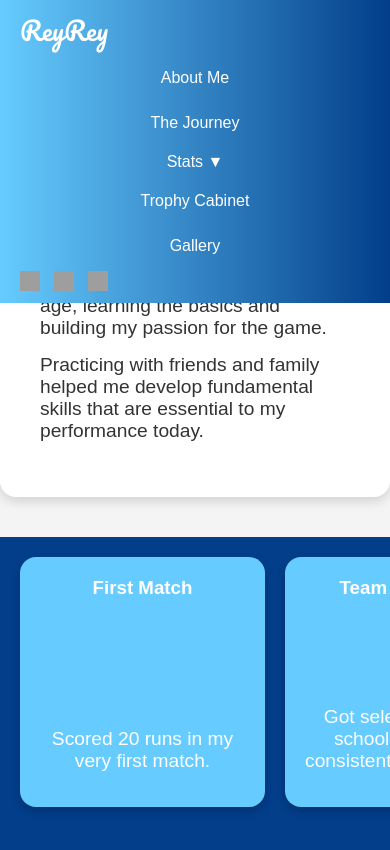
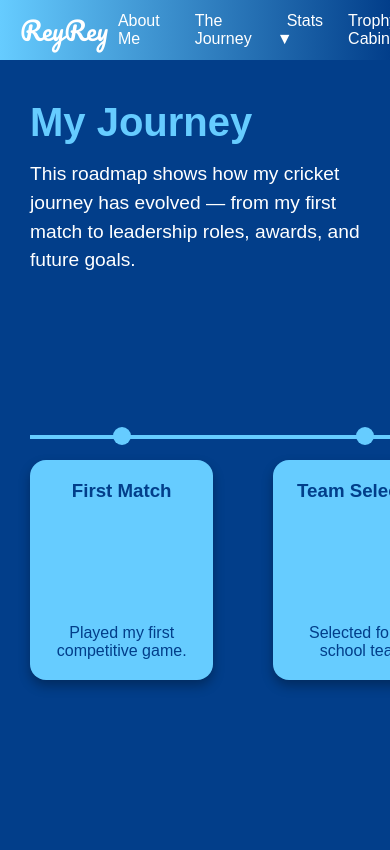
Before and after one commit to 893848-hub/reyrey-website, a plain HTML site: page journey.html in a window 390 px wide. Drawn offline with Linux system fonts and the light colour scheme; grey boxes are pictures that could not be loaded.

Commit message:
Update journey.html

```diff
--- a/journey.html
+++ b/journey.html
@@ -4,82 +4,181 @@
   <meta charset="UTF-8">
   <meta name="viewport" content="width=device-width, initial-scale=1.0">
   <title>The Journey - ReyRey</title>
+
   <link href="https://fonts.googleapis.com/css2?family=Pacifico&display=swap" rel="stylesheet">
 
   <style>
     * { margin:0; padding:0; box-sizing:border-box; }
-    body { font-family: Arial, sans-serif; background-color: #f4f4f4; color:#333; }
+
+    body {
+      font-family: Arial, sans-serif;
+      background:#023e8a;
+      color:white;
+      overflow:hidden;
+    }
 
     /* NAVBAR */
     nav {
+      height:60px;
       background: linear-gradient(90deg, #66ccff, #023e8a);
-      display:flex; justify-content:space-between; align-items:center;
-      flex-wrap:wrap; padding:8px 20px; position:fixed; top:0; width:100%; z-index:1000;
+      display:flex;
+      justify-content:space-between;
+      align-items:center;
+      padding:0 20px;
+      position:fixed;
+      top:0;
+      width:100%;
+      z-index:1000;
     }
-    .logo { font-family:'Pacifico', cursive; font-size:1.6em; color:white; text-decoration:none; }
-    .nav-links { display:flex; gap:15px; align-items:center; }
-    .nav-links a, .dropdown span { color:white; text-decoration:none; padding:6px 10px; cursor:pointer; white-space:nowrap; font-size:1em; }
-    .nav-links a:hover, .dropdown span:hover { background: rgba(0,0,0,0.2); border-radius:6px; }
+
+    .logo {
+      font-family:'Pacifico', cursive;
+      font-size:1.6em;
+      color:white;
+      text-decoration:none;
+    }
+
+    .nav-links {
+      display:flex;
+      gap:15px;
+      align-items:center;
+    }
+
+    .nav-links a,
+    .dropdown span {
+      color:white;
+      text-decoration:none;
+      font-size:1em;
+      cursor:pointer;
+      padding:6px 10px;
+    }
 
     .dropdown { position:relative; }
+
     .dropdown-content {
-      display:none; position:absolute; top:100%; left:0;
-      background-color:#023e8a; min-width:160px; border-radius:6px; overflow:hidden;
+      display:none;
+      position:absolute;
+      top:100%;
+      left:0;
+      background:#023e8a;
+      border-radius:6px;
+      min-width:160px;
     }
-    .dropdown-content a { display:block; padding:10px; color:white; text-decoration:none; font-size:1em; }
-    .dropdown-content a:hover { background: rgba(0,0,0,0.2); }
+
+    .dropdown-content a {
+      display:block;
+      padding:10px;
+      color:white;
+      text-decoration:none;
+    }
+
     .dropdown:hover .dropdown-content { display:block; }
 
-    .social-icons { display:flex; gap:14px; }
-    .social-icons img { width:20px; height:20px; }
-
-    /* MAIN CONTENT */
-    main { padding-top:120px; }
-
-    h1 { font-size:2.5em; color:#0077b6; text-align:center; margin-bottom:20px; }
-    h2 { font-size:1.8em; color:#0077b6; margin-bottom:15px; }
-    p { font-size:1.2em; margin-bottom:15px; }
-
-    .section {
-      background:white; padding:40px; border-radius:16px;
-      box-shadow:0 4px 12px rgba(0,0,0,0.15); margin-bottom:40px;
-      max-width:900px; margin-left:auto; margin-right:auto;
+    .social-icons {
+      display:flex;
+      gap:14px;
     }
 
-    /* FULL-WIDTH MILESTONES TOP-ALIGNED, SAME HEIGHT CARDS */
+    .social-icons img {
+      width:20px;
+      height:20px;
+    }
+
+    /* ROADMAP FULL PAGE */
+    .roadmap {
+      position:absolute;
+      top:60px; /* below navbar */
+      left:0;
+      width:100vw;
+      height:calc(100vh - 60px);
+      padding:40px 30px;
+      overflow-x:auto;
+      overflow-y:hidden;
+    }
+
+    /* Top text area inside roadmap */
+    .roadmap-header {
+      max-width:600px;
+      margin-bottom:40px;
+    }
+
+    .roadmap-header h1 {
+      font-size:2.5em;
+      margin-bottom:15px;
+      color:#66ccff;
+    }
+
+    .roadmap-header p {
+      font-size:1.2em;
+      line-height:1.5;
+    }
+
+    /* Timeline line */
+    .timeline {
+      position:relative;
+      margin-top:40px;
+      height:300px;
+      min-width:2000px;
+    }
+
+    .timeline::before {
+      content:"";
+      position:absolute;
+      top:120px;
+      left:0;
+      width:100%;
+      height:4px;
+      background:#66ccff;
+    }
+
+    /* Milestones */
     .milestones {
-      width:100vw;
-      height:50vh;
-      background:#023e8a;
       display:flex;
-      align-items:flex-start; /* top-aligned */
-      padding:20px;
-      overflow-x:auto;
+      gap:60px;
+      position:relative;
+      z-index:2;
     }
-    .milestones::-webkit-scrollbar { height:8px; }
-    .milestones::-webkit-scrollbar-thumb { background:#0077b6; border-radius:4px; }
-    .milestones .card {
-      flex:0 0 250px;
+
+    .milestone {
+      width:260px;
+      display:flex;
+      flex-direction:column;
+      align-items:center;
+    }
+
+    .dot {
+      width:18px;
+      height:18px;
       background:#66ccff;
-      color:white;
+      border-radius:50%;
+      margin-bottom:15px;
+      margin-top:112px;
+    }
+
+    .card {
+      background:#66ccff;
+      color:#023e8a;
       padding:20px;
       border-radius:16px;
-      box-shadow:0 4px 8px rgba(0,0,0,0.2);
-      margin-right:20px;
+      width:100%;
+      min-height:220px;
       text-align:center;
+      box-shadow:0 6px 12px rgba(0,0,0,0.3);
 
       display:flex;
       flex-direction:column;
       justify-content:space-between;
-
-      min-height:250px; /* same height for all cards */
     }
 
-    @media(max-width:768px){
-      nav{flex-direction:column; align-items:flex-start;}
-      .nav-links{flex-direction:column; width:100%; margin-top:10px;}
-      .social-icons{margin-top:10px;}
-      .milestones .card { flex:0 0 70%; }
+    /* MOBILE */
+    @media(max-width:768px) {
+      .milestone {
+        width:75vw;
+      }
+
+      .timeline {
+        min-width:1400px;
+      }
     }
   </style>
 </head>
@@ -107,47 +206,79 @@
     </div>
 
     <div class="social-icons">
-      <a href="mailto:your-email@gmail.com"><img src="https://cdn-icons-png.flaticon.com/512/732/732200.png" alt="Gmail"></a>
-      <a href="https://discord.com"><img src="https://cdn-icons-png.flaticon.com/512/2111/2111370.png" alt="Discord"></a>
-      <a href="https://instagram.com"><img src="https://cdn-icons-png.flaticon.com/512/174/174855.png" alt="Instagram"></a>
+      <a href="mailto:your-email@gmail.com"><img src="https://cdn-icons-png.flaticon.com/512/732/732200.png"></a>
+      <a href="https://discord.com"><img src="https://cdn-icons-png.flaticon.com/512/2111/2111370.png"></a>
+      <a href="https://instagram.com"><img src="https://cdn-icons-png.flaticon.com/512/174/174855.png"></a>
     </div>
   </nav>
 
-  <main>
+  <!-- ROADMAP -->
+  <section class="roadmap">
+
+    <!-- YOU WRITE HERE -->
+    <div class="roadmap-header">
       <h1>My Journey</h1>
-
-    <div class="section">
-      <h2>Early Days</h2>
-      <p>I started playing cricket at a young age, learning the basics and building my passion for the game.</p>
-      <p>Practicing with friends and family helped me develop fundamental skills that are essential to my performance today.</p>
+      <p>
+        This roadmap shows how my cricket journey has evolved — from my first match
+        to leadership roles, awards, and future goals.
+      </p>
     </div>
 
-    <!-- FULL-WIDTH MILESTONES (TOP-ALIGNED, SAME HEIGHT CARDS) -->
+    <div class="timeline">
       <div class="milestones">
+
+        <div class="milestone">
+          <div class="dot"></div>
           <div class="card">
             <h3>First Match</h3>
-        <p>Scored 20 runs in my very first match.</p>
+            <p>Played my first competitive game.</p>
           </div>
+        </div>
+
+        <div class="milestone">
+          <div class="dot"></div>
           <div class="card">
             <h3>Team Selection</h3>
-        <p>Got selected for the school team after consistent performance.</p>
+            <p>Selected for the school team.</p>
           </div>
+        </div>
+
+        <div class="milestone">
+          <div class="dot"></div>
           <div class="card">
             <h3>Best Batting</h3>
-        <p>Achieved highest score of the season.</p>
+            <p>Top scorer in a season.</p>
           </div>
-      <div class="card">
-        <h3>Trophy Won</h3>
-        <p>Won the regional championship trophy.</p>
-      </div>
-      <div class="card">
-        <h3>Training Camp</h3>
-        <p>Attended intensive cricket training camp over summer.</p>
-      </div>
-      <!-- space below cards for images -->
         </div>
 
-  </main>
+        <div class="milestone">
+          <div class="dot"></div>
+          <div class="card">
+            <h3>Trophy Win</h3>
+            <p>Won a regional championship.</p>
+          </div>
+        </div>
+
+        <div class="milestone">
+          <div class="dot"></div>
+          <div class="card">
+            <h3>Leadership</h3>
+            <p>Appointed team captain.</p>
+          </div>
+        </div>
+
+        <div class="milestone">
+          <div class="dot"></div>
+          <div class="card">
+            <h3>MVP Award</h3>
+            <p>Season MVP recognition.</p>
+          </div>
+        </div>
+
+      </div>
+    </div>
+
+  </section>
 
 </body>
 </html>
```
Lines whose indentation alone changed are shown as unchanged.
